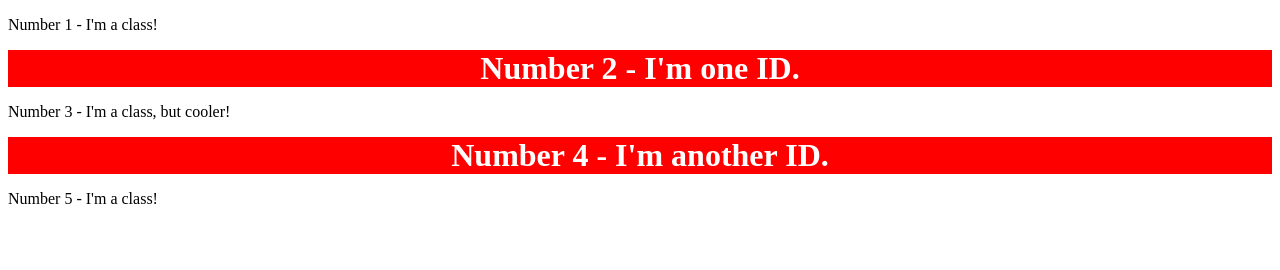
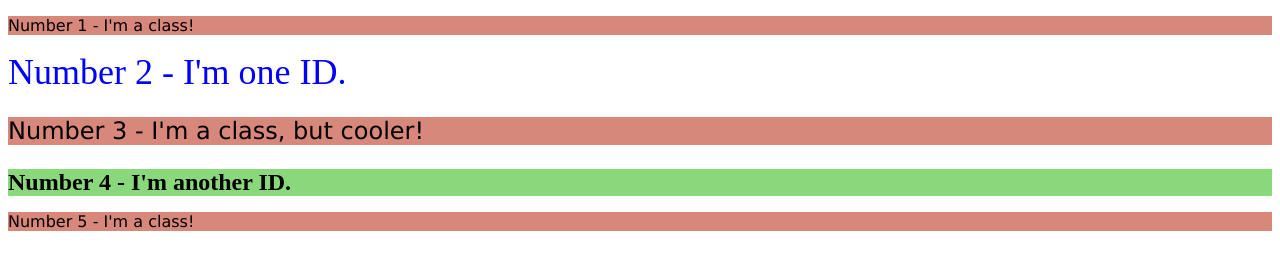
Before and after one commit to defjoy9/css-exercises, a plain HTML site: page foundations/class-id-selectors/solution.html in a window 1280 px wide. Drawn offline with Linux system fonts and the light colour scheme; files that its build step writes are made by us from their sources.

Commit message:
Completed the exercise
Both files solution.html and solution.css now have contents as required in the readme.md file

```diff
--- a/foundations/class-id-selectors/solution.css
+++ b/foundations/class-id-selectors/solution.css
@@ -0,0 +1,17 @@
+.odd{
+    background-color: #d8877b;
+    font-family: Verdana, "DejaVu Sans", sans-serif;
+
+}
+#id1{
+    color: blue;
+    font-size: 36px;
+}
+.class3{
+    font-size: 24px;
+}
+#id2{
+    background-color: #89d87b;
+    font-size: 24px;
+    font-weight: bold;
+}
--- a/foundations/class-id-selectors/solution.html
+++ b/foundations/class-id-selectors/solution.html
@@ -5,13 +5,13 @@
     <meta http-equiv="X-UA-Compatible" content="IE=edge">
     <meta name="viewport" content="width=device-width, initial-scale=1.0">
     <title>Class and ID Selectors</title>
-    <link rel="stylesheet" href="style.css">
+    <link rel="stylesheet" href="solution.css">
   </head>
   <body>
-    <p>Number 1 - I'm a class!</p>
-    <div>Number 2 - I'm one ID.</div>
-    <p>Number 3 - I'm a class, but cooler!</p>
-    <div>Number 4 - I'm another ID.</div>
-    <p>Number 5 - I'm a class!</p>
+    <p class="odd">Number 1 - I'm a class!</p>
+    <div id="id1">Number 2 - I'm one ID.</div>
+    <p class="odd class3">Number 3 - I'm a class, but cooler!</p>
+    <div id="id2">Number 4 - I'm another ID.</div>
+    <p class="odd">Number 5 - I'm a class!</p>
   </body>
 </html>
```
